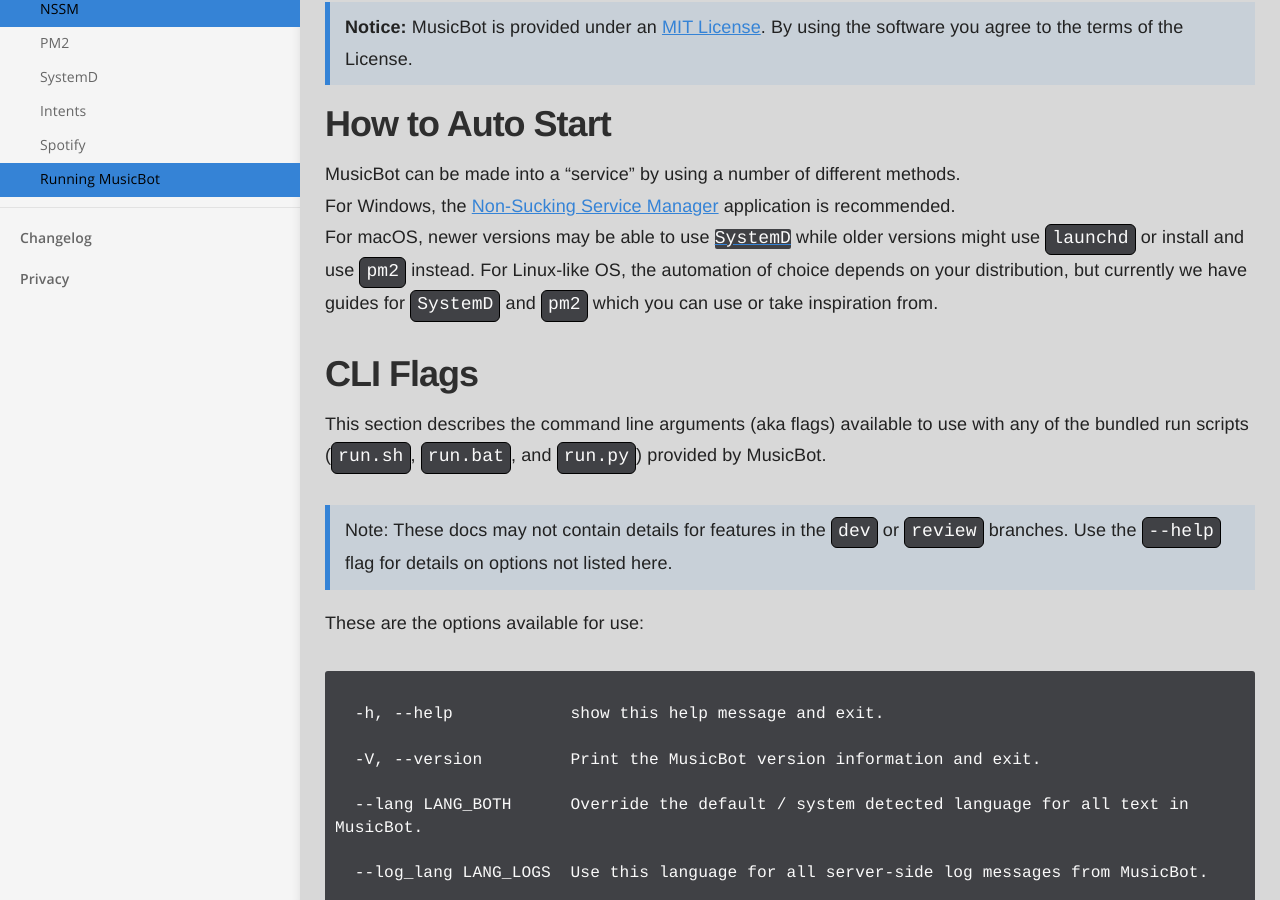
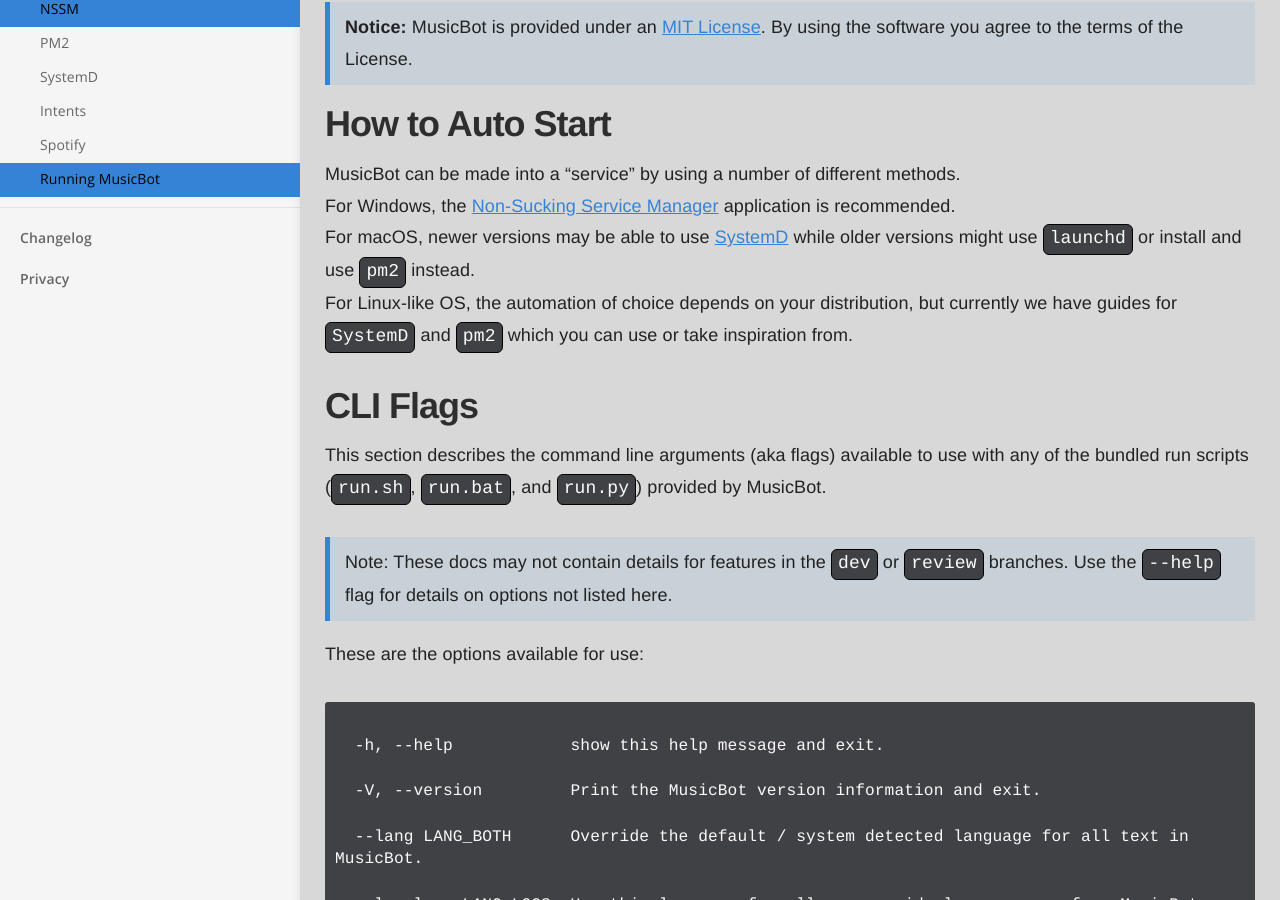
Before and after one commit to Just-Some-Bots/MusicBot, a Jekyll site: the page built from _docs/using/cliargs.md, in a window 1280 px wide and 900 px high, scrolled down 915 px. Built offline with Jekyll 4.4.1, drawn with Linux system fonts in a browser that asks for light colours; part of the change alters nothing that is shown.

```diff
--- a/_docs/using/cliargs.md
+++ b/_docs/using/cliargs.md
@@ -37,10 +37,10 @@ On Linux / Unix-likes this is typically something like `python3`.
 
 MusicBot can be made into a "service" by using a number of different methods.
 For Windows, the [Non-Sucking Service Manager]({{ site.baseurl }}/using/nssm/) application is recommended.
-For macOS, newer versions may be able to use [`SystemD`]({{ site.baseurl }}/using/systemd/) while older versions might use `launchd` or install and use `pm2` instead.
+For macOS, newer versions may be able to use [SystemD]({{ site.baseurl }}/using/systemd/) while older versions might use `launchd` or install and use `pm2` instead.
 For Linux-like OS, the automation of choice depends on your distribution, but currently we have guides for `SystemD` and `pm2` which you can use or take inspiration from.
 
-## CLI Flags
+## CLI Flags <a name="flags"></a>
 
 This section describes the command line arguments (aka flags) available to use with
 any of the bundled run scripts (`run.sh`, `run.bat`, and `run.py`) provided by MusicBot.
```
